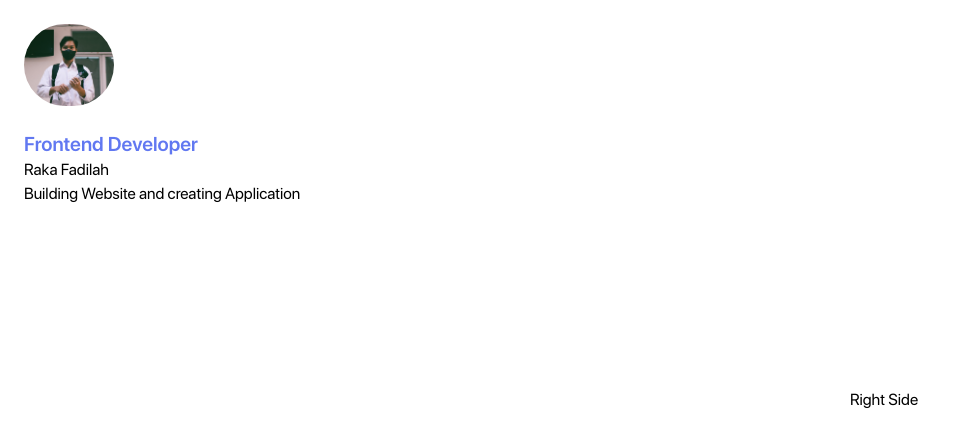
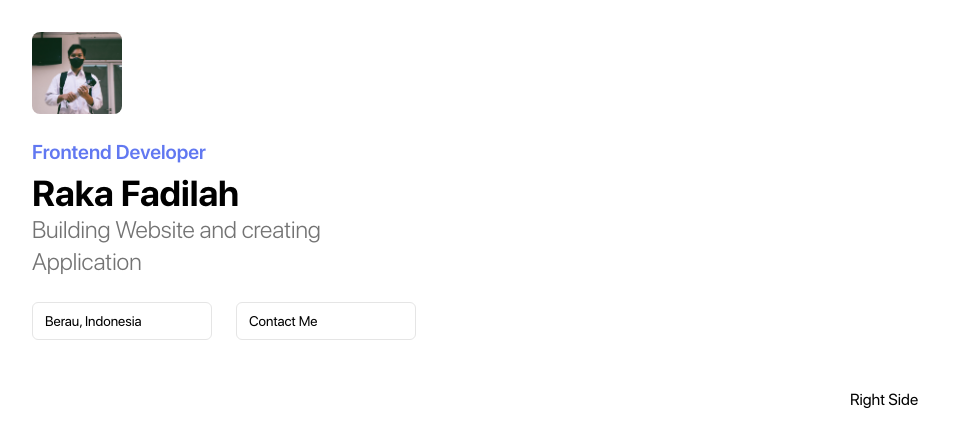
Before and after one commit to hiroshiyoka/hiroshiy.bento, a Next.js app: page / in a window 1280 px wide. Shown: the top 446 px of the page, without its empty margins (0-957 px from the left). Built offline with nearby package versions, Linux system fonts and the light colour scheme.

Commit message:
update left-side

```diff
--- a/app/page.tsx
+++ b/app/page.tsx
@@ -1,33 +1,51 @@
 // import { ThemeToggle } from '@/components/theme.toggle'
 import { siteConfig } from '@/config/site.config'
+import { MapPin } from 'lucide-react'
 import Image from 'next/image'
 
 export default function Home() {
   return (
     <main className="flex flex-1 h-full w-full gap-10">
-      <div className="flex-1 p-6 h-full max-w-md">
+
+      <div className="flex-1 p-8 h-full max-w-md">
         <div className="flex flex-col h-full rounded-md space-y-6">
-          <img
-            className="rounded-full"
-            src="about.jpg"
+          <Image
+            className="rounded-lg"
             alt="raka-fadilah"
+            src="/about.jpg"
             width="90"
-             height="90"
+            height="90"
+            priority
             loading="eager"
           />
+
           <div>
             <div className="text-xl text-primary font-semibold">
               {siteConfig.title}
             </div>
-            <div>
+            <div className="text-4xl font-bold mt-2">
               {siteConfig.creator}
             </div>
-            <div>
+            <div className="text-2xl font-light text-neutral-500">
               {siteConfig.bio}
             </div>
           </div>
+
+          <div className="flex items-center gap-6 justify-between text-sm">
+            <a className="border border-neutral-200 w-full gap-2 dark:border-neutral-800 py-2 px-3 rounded-md" href={siteConfig.locationLink}>
+              {siteConfig.location}
+            </a>
+            <a className="border border-neutral-200 w-full gap-2 dark:border-neutral-800 py-2 px-3 rounded-md" href={`mailto:${siteConfig.email}`}>
+              Contact Me
+            </a>
+          </div>
+
+          <div>
+            <div></div>
+          </div>
         </div>
       </div>
+
       <div className="flex-1 p-6 h-full">
         <div className="flex items-center justify-center h-full rounded-md dark:bg-emerald-700">
           Right Side
--- a/config/site.config.ts
+++ b/config/site.config.ts
@@ -3,6 +3,6 @@ export const siteConfig = {
     title: "Frontend Developer",
     bio: "Building Website and creating Application",
     location: "Berau, Indonesia",
-    locationLink: "https://goo.gl/maps/jdFYax1KvdpduGtS9",
+    locationLink: "https://www.google.com/maps/place/Berau+Regency,+East+Kalimantan/@0.9281352,116.4266221,6.38z/data=!4m6!3m5!1s0x320db9032df93133:0x2cea5b974756a685!8m2!3d2.2791966!4d118.0908588!16s%2Fm%2F03gzm4g?entry=ttu",
     email: "fadilahsyafaat2427@gmail.com"
 } as const;
```
